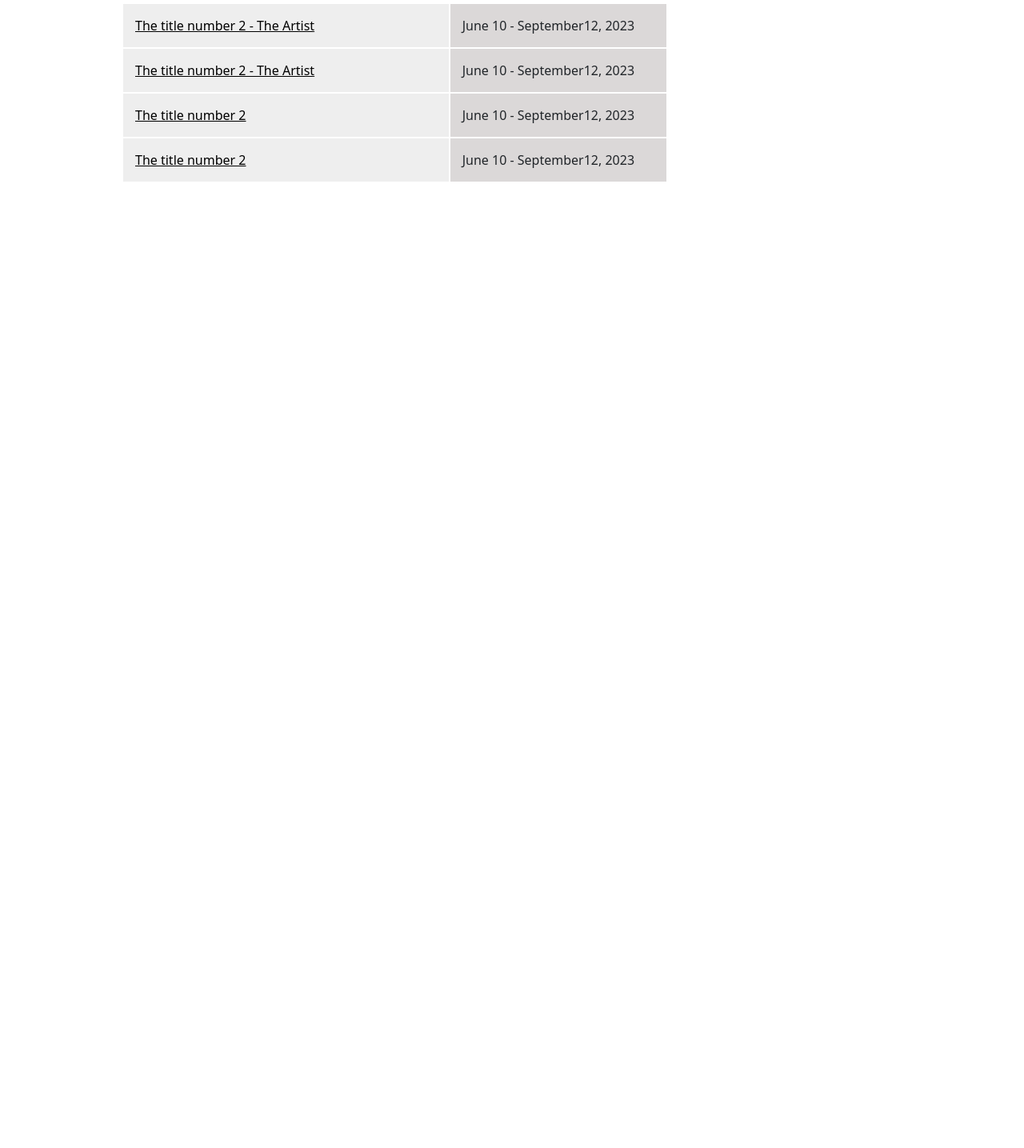
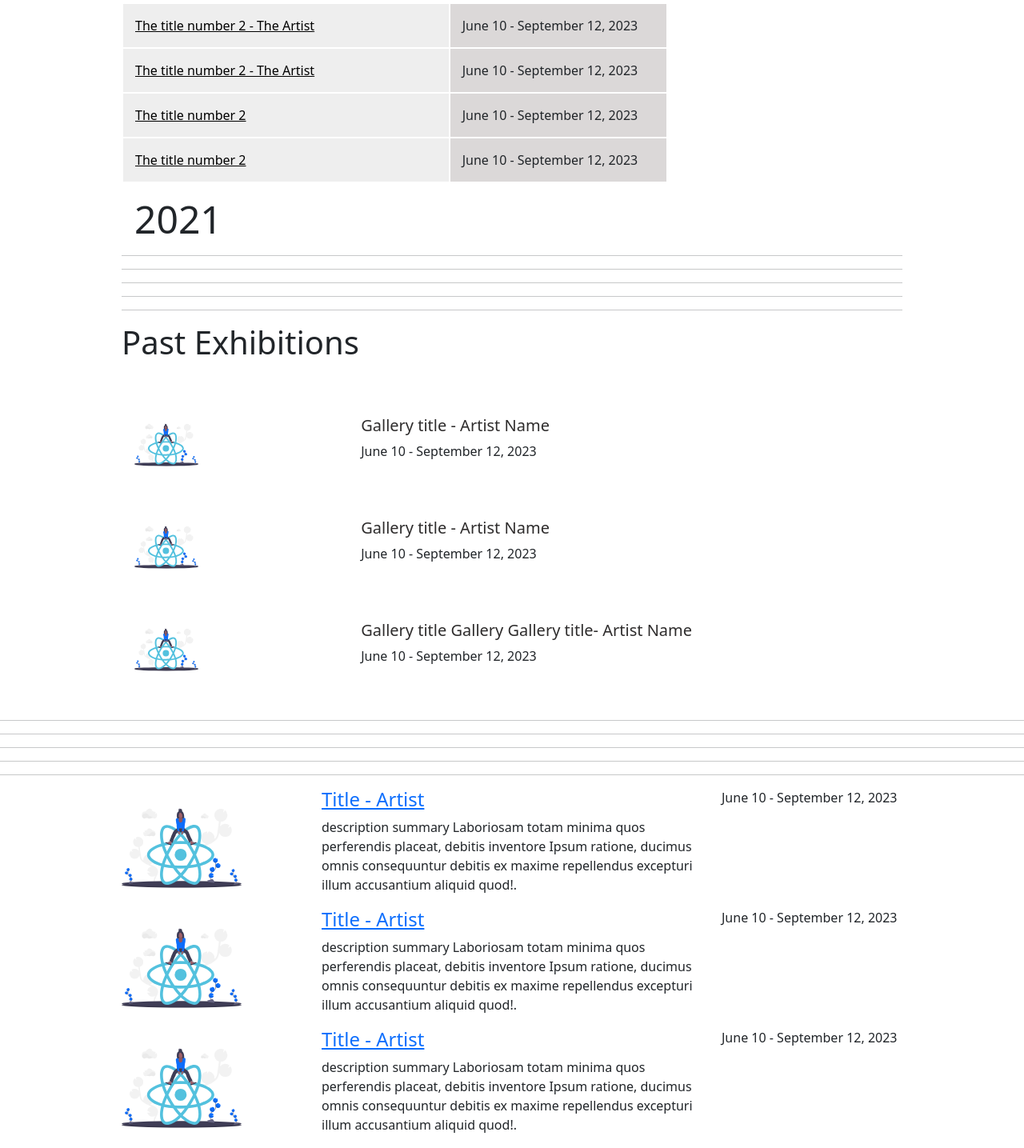
Before and after one commit to otfigo87/past-exhibitions, a plain HTML site: page index.html in a window 1280 px wide. Shown: the part 346-1781 px from the top of the page at 80% size. Before the commit the page ends 800 px from the top, so only its background shows below. Drawn offline with nearby package versions, Linux system fonts and the light colour scheme.

Commit message:
other templates

```diff
--- a/index.html
+++ b/index.html
@@ -23,12 +23,12 @@
         <table class= "mt-4">
           <tbody>
             <tr>
-              <td class="title"><a href="#">The Gallery title - Alex Pinto</a></td>
-              <td class="date">June 10 - September12, 2023</td>
+              <td class="title"><a id="tableLink" href="#">The Gallery title - Alex Pinto</a></td>
+              <td class="date">June 10 - September 12, 2023</td>
             </tr>
             <tr>
-              <td class="title"><a href="#">The Galaxy title Gallery number</a></td>
-              <td class="date">June 10 - September12, 2023</td>
+              <td class="title"><a id="tableLink" href="#">The Galaxy title Gallery number</a></td>
+              <td class="date">June 10 - September 12, 2023</td>
             </tr>
           </tbody>
           </table>
@@ -36,23 +36,119 @@
             <table>
                 <tbody>
                     <tr>
-                        <td class="title"><a href="#">The title number 2 - The Artist</a></td>
-                        <td class="date">June 10 - September12, 2023</td>
+                        <td class="title"><a id="tableLink" href="#">The title number 2 - The Artist</a></td>
+                        <td class="date">June 10 - September 12, 2023</td>
                     </tr>
                     <tr>
-                        <td class="title"><a href="#">The title number 2 - The Artist</a></td>
-                        <td class="date">June 10 - September12, 2023</td>
+                        <td class="title"><a id="tableLink" href="#">The title number 2 - The Artist</a></td>
+                        <td class="date">June 10 - September 12, 2023</td>
                     </tr>
                     <tr>
-                        <td class="title"><a href="#">The title number 2</a></td>
-                        <td class="date">June 10 - September12, 2023</td>
+                        <td class="title"><a id="tableLink" href="#">The title number 2</a></td>
+                        <td class="date">June 10 - September 12, 2023</td>
                     </tr>
                     <tr>
-                        <td class="title"><a href="#">The title number 2</a></td>
-                        <td class="date">June 10 - September12, 2023</td>
+                        <td class="title"><a id="tableLink" href="#">The title number 2</a></td>
+                        <td class="date">June 10 - September 12, 2023</td>
                     </tr>
                 </tbody>
         </table>
+         <h2 class="m-3 display-5">2021</h2>
+    <hr>
+    <hr>
+    <hr>
+    <hr>
+    <hr>
+    </div>
+
+    <div class="container">
+         <h1 class="mb-5">Past Exhibitions</h1>
+        <div class="row">
+            <div class="col">
+                <ul class="p-3">
+                    <li class="d-flex align-items-center justify-content-between">
+                        <a class="left" href="#"><img src="./images/react.svg" width="80" height="80" alt=""></a>
+                        <div class="right">
+                        <h5><a class="listLink" href="#">Gallery title - Artist Name</a></h5>
+                        <p>June 10 - September 12, 2023</p>
+                        </div>
+                    </li>
+                </ul>
+            </div>
+        </div>
+         <div class="row">
+            <div class="col">
+                <ul class="p-3">
+                    <li class="d-flex align-items-center ">
+                        <a class="left" href="#"><img src="./images/react.svg" width="80" height="80" alt=""></a>
+                        <div class="right">
+                        <h5><a class="listLink" href="#">Gallery title - Artist Name</a></h5>
+                        <p>June 10 - September 12, 2023</p>
+                        </div>
+                    </li>
+                </ul>
+            </div>
+        </div>
+         <div class="row">
+            <div class="col">
+                <ul class="p-3">
+                    <li class="d-flex align-items-center ">
+                        <a class="left" href="#"><img src="./images/react.svg" width="80" height="80" alt=""></a>
+                        <div class="right">
+                        <h5><a class="listLink" href="#">Gallery title Gallery Gallery title- Artist Name</a></h5>
+                        <p>June 10 - September 12, 2023</p>
+                        </div>
+                    </li>
+                </ul>
+            </div>
+        </div>
+    </div>
+    <hr>
+    <hr>
+    <hr>
+    <hr>
+    <hr>
+
+    <div class="container">
+        <div class="row">
+            <div class="col-3">
+                <a href="#"><img src="./images/react.svg" alt="" width="150" height="150"></a>
+            </div>
+            <div class="col-6">
+                <a href="#"><h4>Title - Artist</h4></a>
+                <p>description summary Laboriosam totam minima quos perferendis placeat, debitis inventore
+                Ipsum ratione, ducimus omnis consequuntur debitis ex maxime repellendus excepturi illum accusantium aliquid quod!.</p>
+            </div>
+             <div class="col-3">
+                <p>June 10 - September 12, 2023</p>
+             </div>
+        </div>
+        <div class="row">
+            <div class="col-3">
+                <a href="#"><img src="./images/react.svg" alt="" width="150" height="150"></a>
+            </div>
+            <div class="col-6">
+                <a href="#"><h4>Title - Artist</h4></a>
+                <p>description summary Laboriosam totam minima quos perferendis placeat, debitis inventore
+                Ipsum ratione, ducimus omnis consequuntur debitis ex maxime repellendus excepturi illum accusantium aliquid quod!.</p>
+            </div>
+             <div class="col-3">
+                <p>June 10 - September 12, 2023</p>
+             </div>
+        </div>
+        <div class="row">
+            <div class="col-3">
+                <a href="#"><img src="./images/react.svg" alt="" width="150" height="150"></a>
+            </div>
+            <div class="col-6">
+                <a href="#"><h4>Title - Artist</h4></a>
+                <p>description summary Laboriosam totam minima quos perferendis placeat, debitis inventore
+                Ipsum ratione, ducimus omnis consequuntur debitis ex maxime repellendus excepturi illum accusantium aliquid quod!.</p>
+            </div>
+             <div class="col-3">
+                <p>June 10 - September 12, 2023</p>
+             </div>
+        </div>
     </div>
   </body>
 </html>
--- a/style.css
+++ b/style.css
@@ -18,6 +18,22 @@ td.title {
 td.date {
    background-color: rgb(219, 216, 216);
 }
-a {
+#tableLink{
     color: #000;
 }
+/* //////////////////////////////////////////// */
+
+ul {
+    list-style: none;
+    font-size: 1em;
+}
+a.listLink{
+    text-decoration: none;
+    color: rgb(46, 44, 44);
+}
+.left {
+    width: 30%
+}
+.right{
+    width: 70%;
+}
```
Also changed, not shown: images/react.svg (added).
